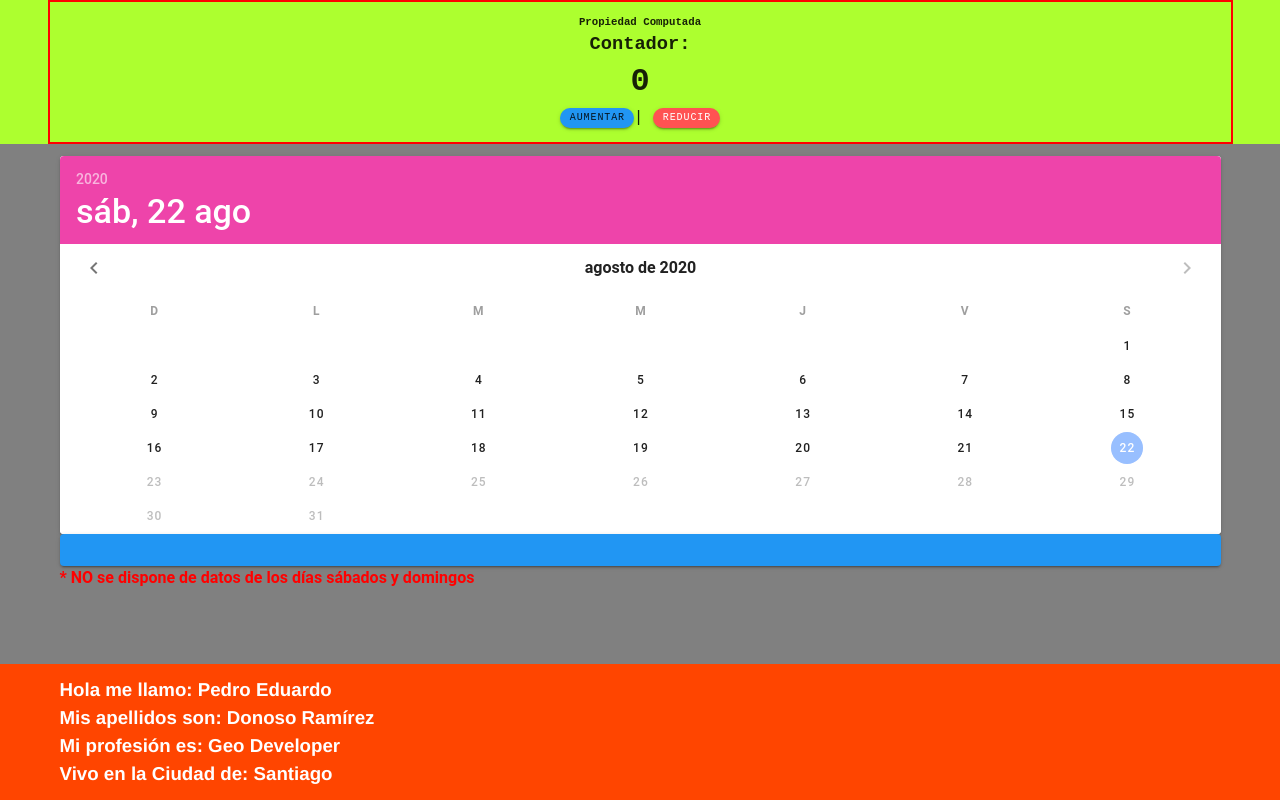
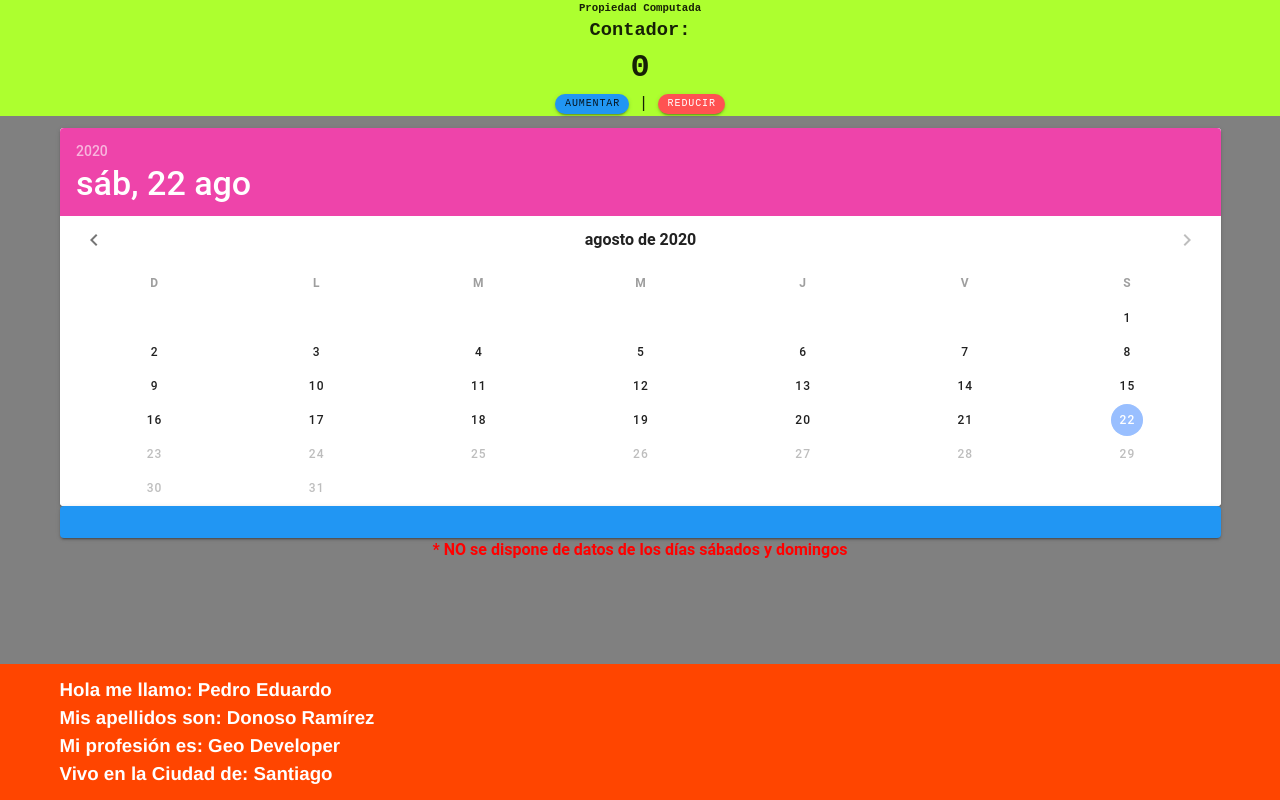
Before and after one commit to pedro-donoso/calendario_vuetify, a Vue app: page / in a window 1280 px wide. Built offline with nearby package versions, Linux system fonts and the light colour scheme; no server answers; a small style sheet from the web is missing.

Commit message:
modifico home

```diff
--- a/src/App.vue
+++ b/src/App.vue
@@ -66,9 +66,7 @@ export default {
 </script>
 
 <style lang="scss" scoped>
-.contador{
-  background: greenyellow;
-}
+
 
 .calendario{
   background: gray;
--- a/src/components/Contador.vue
+++ b/src/components/Contador.vue
@@ -1,9 +1,9 @@
 <template>
-  <div class="container" id="contador">
+  <div class="container-fluid" id="contador">
     <h6>Propiedad Computada</h6>
     <h3>Contador:</h3>
     <h1>{{cantidad}}</h1>
-    <v-btn x-small rounded color="blue" @click="aumentar">Aumentar</v-btn>|
+    <v-btn x-small rounded color="blue" @click="aumentar">Aumentar</v-btn> |
     <v-btn x-small rounded color="error" @click="reducir">Reducir</v-btn>
   </div>
 </template>
@@ -30,7 +30,7 @@ export default {
 <style lang="scss" scoped>
 #contador {
   font-family: "Courier New", Courier, monospace;
-  border: 2px red solid;
   text-align: center;
+  background: greenyellow;
 }
 </style>
--- a/src/views/Home.vue
+++ b/src/views/Home.vue
@@ -1,5 +1,5 @@
 <template>
-  <div>
+  <div class="contador">
     <v-layout :wrap="true">
       <v-flex xs12>
         <v-card>
@@ -18,8 +18,7 @@
       </v-flex>
     </v-layout>
 
-<h4 class="texto">* NO se dispone de datos de los días sábados y domingos</h4>
-
+    <h4 class="texto">* NO se dispone de datos de los días sábados y domingos</h4>
   </div>
 </template>
 
@@ -32,45 +31,46 @@ export default {
       fecha: new Date().toISOString().substr(0, 10),
       minimo: "1984",
       maximo: new Date().toISOString().substr(0, 10),
-      valor: null
+      valor: null,
     };
   },
   methods: {
-    ...mapMutations(['mostrarLoading', 'ocultarLoading']),
+    ...mapMutations(["mostrarLoading", "ocultarLoading"]),
 
     async getDolar(dia) {
       let arrayFecha = dia.split(["-"]);
       let ddmmyy = arrayFecha[2] + "-" + arrayFecha[1] + "-" + arrayFecha[0];
 
       try {
+        this.mostrarLoading({
+          titulo: "Accediendo a información",
+          color: "secondary",
+        });
 
-        this.mostrarLoading({titulo: 'Accediendo a información', color: 'secondary'})
+        let datos = await axios.get(
+          `https://mindicador.cl/api/dolar/${ddmmyy}`
+        );
 
-        let datos = await axios.get(`https://mindicador.cl/api/dolar/${ddmmyy}`)
-
-        if(datos.data.serie.length > 0){
-          this.valor = await datos.data.serie[0].valor
-        }else{
-          this.valor = 'Sin resultados'
+        if (datos.data.serie.length > 0) {
+          this.valor = await datos.data.serie[0].valor;
+        } else {
+          this.valor = "Sin resultados";
         }
-
-
       } catch (error) {
-        //console.log(error);
       } finally {
-        this.ocultarLoading()
+        this.ocultarLoading();
       }
-    }
+    },
   },
   created() {
     this.getDolar(this.fecha);
-  }
+  },
 };
-
 </script>
 
 <style lang="scss" scoped>
-.texto{
+.texto {
   color: red;
+  text-align: center;
 }
 </style>
```
